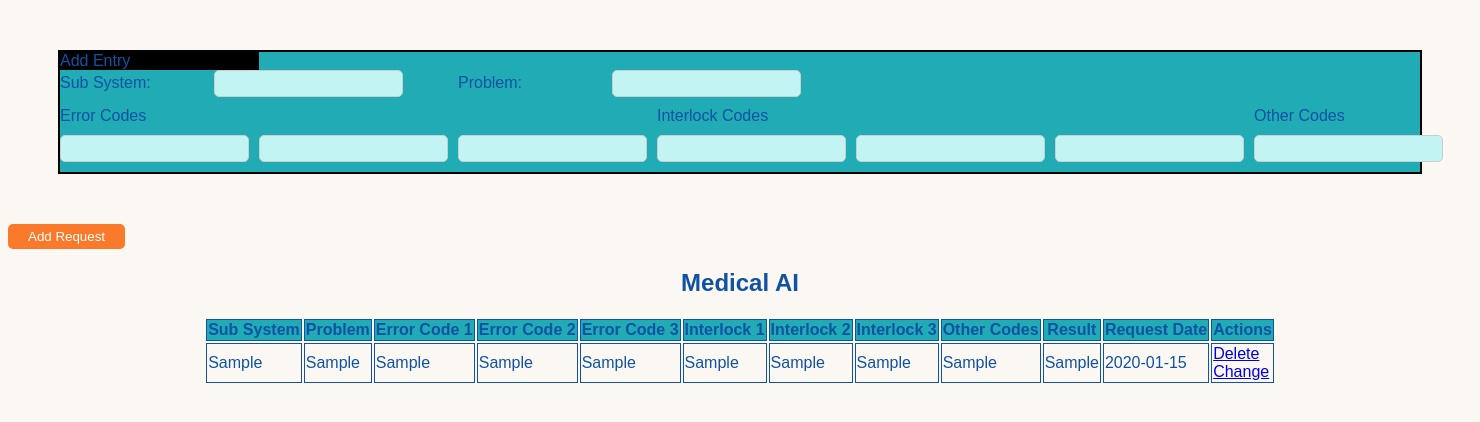
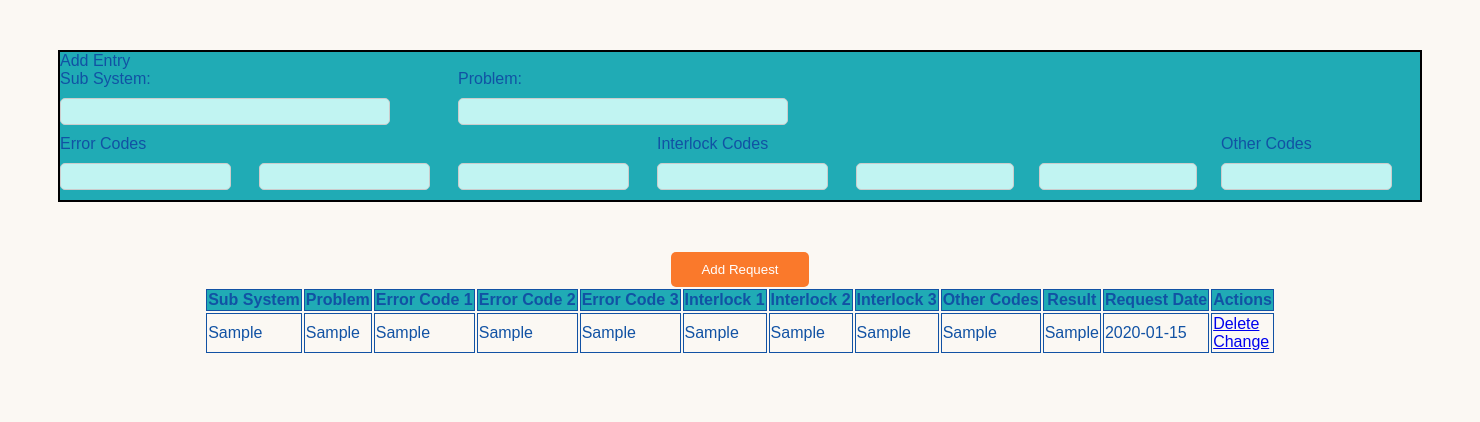
Before and after one commit to gabrielTMH/medicalAI, a Flask app: page / in a window 1480 px wide. Shown: the top 422 px of the page. Run offline with Flask 3, Linux system fonts and the light colour scheme; tables that the repository leaves empty hold one stand-in row (values such as "Sample post").

Commit message:
Fixed grid template columns in main.css

```diff
--- a/src/app.py
+++ b/src/app.py
@@ -66,8 +66,6 @@ def index():
         model, vectorizer = unpickle_and_split_pipeline()
         result = input_to_result(complete_issue_list, model, vectorizer)
         result = str(result)
-        for i in result:
-            print(i)
 
         new_request = UserRequest(subsystem=subsystem, problem=problem, error_code1=error_code1,
                                   error_code2=error_code2, error_code3=error_code3,
--- a/src/static/css/main.css
+++ b/src/static/css/main.css
@@ -41,8 +41,9 @@ label {
   margin-bottom: 10px;
 }
 
+
 input[type="text"] {
-  width: 1/9;
+  width: 80%;
   padding: 5px;
   margin-bottom: 10px;
   margin-right: 10px;
@@ -52,17 +53,26 @@ input[type="text"] {
 
 /* Add Request Button */
 input[type="submit"] {
-  padding: 5px 20px;
+  padding: 10px 30px;
   background-color: #FA792B;
   color: #fff;
   border: none;
   border-radius: 5px;
   cursor: pointer;
+
+
+}
+
+/* Center the button */
+input[type="submit"] {
+  display: block;
+  margin: 0 auto;
 }
 
 /* Add Request Hover */
 input[type="submit"]:hover {
-  background-color: #3e8e41;
+  background-color: #e64405;
+
 }
 
 /* Input Boxes */
@@ -72,7 +82,6 @@ input[type="text"], textarea {
 
 #item-add-entry {
   grid-area: add-entry;
-  background-color: black;
 }
 #item-problem {
   grid-area: problem;
@@ -124,7 +133,8 @@ input[type="text"], textarea {
   boarder-radius: 25%;
   margin: 50px;
   display: grid;
-  grid-template-columns: 1/9 1/9 1/9 1/9 1/9 1/9 1/9 1/9 1/9 ;
+
+  grid-template-columns: repeat(auto-fit);
   grid-template-rows: auto;
   grid-template-areas:
     "add-entry . . . . . . . ."
--- a/src/templates/index.html
+++ b/src/templates/index.html
@@ -66,7 +66,6 @@
 
 </div>
 <div id="right-column">
-<h2>Medical AI</h2>
 <table class="table-bordered">
     <tr>
     <th>Sub System</th>
```
